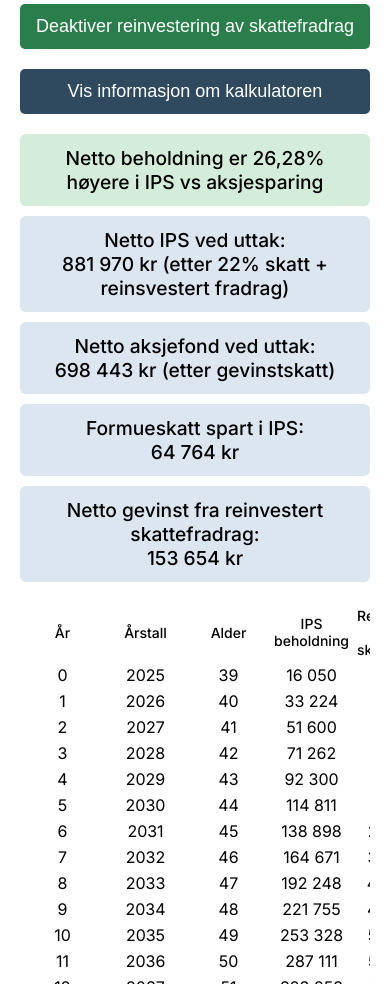
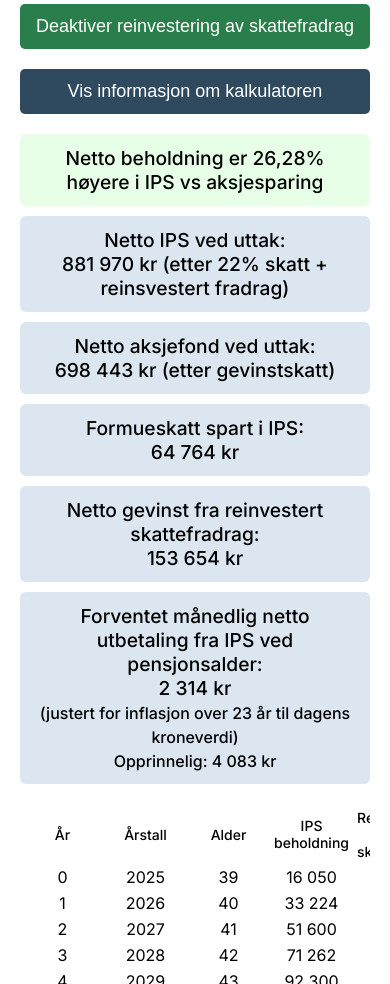
Before and after one commit to preben86/ipskalkulator, a plain HTML site: page index.html in a window 390 px wide. Shown: the part 780-1764 px from the top of the page. Drawn offline with nearby package versions, Linux system fonts and the light colour scheme.

Commit message:
Update index.html

```diff
--- a/index.html
+++ b/index.html
@@ -47,11 +47,10 @@
         }
         .message-container {
             display: flex;
-            flex-direction: row;
-            justify-content: space-between;
+            flex-wrap: wrap;
             gap: 20px;
             margin-bottom: 20px;
-            flex-wrap: wrap;
+            justify-content: space-between;
         }
         .message {
             background-color: #dbe6f0;
@@ -60,8 +59,15 @@
             text-align: center;
             font-size: 1.5rem;
             font-weight: 500;
-            flex: 1;
+            flex: 0 1 calc(33.333% - 20px);
             min-width: 200px;
+            box-sizing: border-box;
+        }
+        .percentage-message-positive {
+            background-color: #e6ffe6 !important; /* Dus grønn */
+        }
+        .percentage-message-negative {
+            background-color: #ffe6e6 !important; /* Dus rød */
         }
         .description {
             font-size: 1.4rem;
@@ -249,12 +255,6 @@
             margin-top: 20px;
             height: 400px;
         }
-        .positive-diff {
-            background-color: #d4edda; /* dus grønn */
-        }
-        .negative-diff {
-            background-color: #f8d7da; /* dus rød */
-        }
         @media (max-width: 768px) {
             .calculator {
                 padding: 20px;
@@ -284,6 +284,7 @@
             .message {
                 font-size: 1.2rem;
                 padding: 12px;
+                flex: 1 1 100%;
             }
             .description {
                 font-size: 1.2rem;
@@ -384,6 +385,13 @@
                         </div>
                     </div>
                     <div class="slider-container">
+                        <div class="slider-label">Inflasjon (%)</div>
+                        <div class="slider-input-container">
+                            <input type="range" min="0" max="10" value="2.5" step="0.1" class="slider" id="inflationRate">
+                            <div class="value"><input type="text" id="inflationRate-value" value="2,5" oninput="validateInputDecimal(this); updateSliderDecimal('inflationRate', this)" onblur="updateSliderDecimal('inflationRate', this)" onchange="updateSliderDecimal('inflationRate', this)" onkeypress="if(event.key === 'Enter') updateSliderDecimal('inflationRate', this)"></div>
+                        </div>
+                    </div>
+                    <div class="slider-container">
                         <div class="slider-label">Skjermingsrente (%)</div>
                         <div class="slider-input-container">
                             <input type="range" min="0" max="5" value="2.4" step="0.1" class="slider" id="shieldingRate">
@@ -436,7 +444,7 @@
                     <button onclick="toggleInfo()" class="info-button" id="infoButton">Vis informasjon om kalkulatoren</button>
                     <div id="infoSection" class="info-content hidden">
                         <h2>Om IPS Sparingskalkulator</h2>
-                        <p>Denne kalkulatoren estimerer veksten av sparing i IPS og global indexfond (ASK), med hensyn til norske skatteregler, formueskatt og skjerming.</p>
+                        <p>Denne kalkulatoren estimerer veksten av sparing i IPS, global indexfond (ASK) og banksparing, med hensyn til norske skatteregler, formueskatt og skjerming. Sparingen er inflasjonsjustert hvis angitt. Ved uttaksalder vises netto verdier etter skatt.</p>
                         <h2>Forklaring på reinvestering av skattefradrag</h2>
                         <p>Når reinvestering er aktivert, beregnes skattefradraget fra IPS-innskuddet (f.eks. 22% av 15 000 kr = 3 300 kr) og investeres i en separat aksjekonto (Reinsvestert IPS skattefradrag). Denne kontoen vokser som en vanlig ASK-konto, med skjerming, mulig formueskatt, og gevinstskatt ved uttak (37,84%). Nettoverdien fra denne kontoen legges til netto IPS-verdi for å vise total fordel, da fradraget er en ekstra besparelse som kan investeres annet sted.</p>
                         <h2>Fordeler og ulemper med IPS</h2>
@@ -501,6 +509,7 @@
                             <div id="fundNetMessage" class="message"></div>
                             <div id="savedWealthMessage" class="message"></div>
                             <div id="reinvestNetMessage" class="message"></div>
+                            <div id="monthlyPayoutMessage" class="message"></div>
                         </div>
                         <div class="results-table">
                             <div class="table-scroll">
@@ -529,6 +538,7 @@
             withdrawalAge: document.getElementById('withdrawalAge'),
             annualSavings: document.getElementById('annualSavings'),
             returnRate: document.getElementById('returnRate'),
+            inflationRate: document.getElementById('inflationRate'),
             shieldingRate: document.getElementById('shieldingRate'),
             wealthTaxRate: document.getElementById('wealthTaxRate'),
             stockTaxRate: document.getElementById('stockTaxRate'),
@@ -542,6 +552,7 @@
             withdrawalAge: document.getElementById('withdrawalAge-value'),
             annualSavings: document.getElementById('annualSavings-value'),
             returnRate: document.getElementById('returnRate-value'),
+            inflationRate: document.getElementById('inflationRate-value'),
             shieldingRate: document.getElementById('shieldingRate-value'),
             wealthTaxRate: document.getElementById('wealthTaxRate-value'),
             stockTaxRate: document.getElementById('stockTaxRate-value'),
@@ -615,7 +626,7 @@
             }
             if (['annualSavings'].includes(id)) {
                 return formatNumber(Math.round(numValue));
-            } else if (['returnRate', 'wealthTaxRate', 'shieldingRate', 'stockTaxRate', 'incomeTaxRate', 'ipsDeductionRate', 'fundDiscount'].includes(id)) {
+            } else if (['returnRate', 'inflationRate', 'wealthTaxRate', 'shieldingRate', 'stockTaxRate', 'incomeTaxRate', 'ipsDeductionRate', 'fundDiscount'].includes(id)) {
                 return numValue.toFixed(2).replace('.', ',');
             }
             return formatNumber(Math.round(numValue));
@@ -657,13 +668,8 @@
             document.getElementById('tableSection').classList.toggle('hidden', showInfo);
             document.getElementById('infoButton').innerText = showInfo ? 'Vis resultattabell' : 'Vis informasjon om kalkulatoren';
             const flexContainer = document.querySelector('.flex-container');
-            if (showInfo) {
-                flexContainer.style.maxHeight = 'none';
-                flexContainer.style.overflow = 'visible';
-            } else {
-                flexContainer.style.maxHeight = 'calc(100vh - 160px)';
-                flexContainer.style.overflow = 'hidden';
-            }
+            flexContainer.style.maxHeight = 'none';
+            flexContainer.style.overflow = 'visible';
         }
 
         let yearData = [];
@@ -677,6 +683,7 @@
                 withdrawalAge: parseNumber(values.withdrawalAge.value),
                 annualSavings: parseNumber(values.annualSavings.value),
                 returnRate: parseNumber(values.returnRate.value) / 100,
+                inflationRate: parseNumber(values.inflationRate.value) / 100,
                 shieldingRate: parseNumber(values.shieldingRate.value) / 100,
                 wealthTaxRate: parseNumber(values.wealthTaxRate.value) / 100,
                 stockTaxRate: parseNumber(values.stockTaxRate.value) / 100,
@@ -727,7 +734,7 @@
                 }
                 balanceFund = Math.max(0, balanceFund - wealthTaxFund);
 
-                // Reinsvestert IPS skattefradrag (ekstra fradrag fra)
+                // Reinsvestert IPS skattefradrag (ekstra fra fradrag)
                 let shieldingReinvest = 0;
                 let wealthTaxReinvest = 0;
                 if (reinvestDeduction) {
@@ -795,13 +802,34 @@
             let diffClass = '';
             if (percentageDiff > 0) {
                 diffText = `Netto beholdning er ${percentageDiff.toFixed(2).replace('.', ',')}% høyere i IPS vs aksjesparing`;
-                diffClass = 'positive-diff';
+                diffClass = 'percentage-message-positive';
             } else if (percentageDiff < 0) {
                 diffText = `Netto beholdning er ${Math.abs(percentageDiff).toFixed(2).replace('.', ',')}% lavere i IPS vs aksjesparing.`;
-                diffClass = 'negative-diff';
+                diffClass = 'percentage-message-negative';
             } else {
                 diffText = `Netto beholdning er lik i IPS vs aksjesparing.`;
             }
+
+            // Beregn netto IPS for utbetalingsberegning
+            let ipsNetForPayout = Math.round(finalIPS * (1 - params.incomeTaxRate));
+            if (reinvestDeduction) {
+                ipsNetForPayout += netReinvest;
+            }
+
+            // Beregn utbetalingsperiode: minst 10 år, frem til 80 år
+            const payoutYears = Math.max(10, 80 - params.withdrawalAge);
+
+            // Nominell årlig utbetaling (forenklet jevn fordeling)
+            const nominalAnnual = ipsNetForPayout / payoutYears;
+
+            // Nominell månedlig utbetaling
+            const nominalMonthly = nominalAnnual / 12;
+
+            // Inflasjonsjustert månedlig (tilbakeført til dagens kroneverdi)
+            const adjustedMonthly = nominalMonthly / Math.pow(1 + params.inflationRate, years);
+
+            // Oppdater infoboks
+            document.getElementById('monthlyPayoutMessage').innerHTML = `Forventet månedlig netto utbetaling fra IPS ved pensjonsalder:<br>${formatNumber(Math.round(adjustedMonthly))} kr<br><small>(justert for inflasjon over ${years} år til dagens kroneverdi)<br>Opprinnelig: ${formatNumber(Math.round(nominalMonthly))} kr</small>`;
 
             document.getElementById('resultsTableHead').innerHTML = `<tr>
                 <th>År</th>
@@ -820,10 +848,11 @@
             document.getElementById('fundNetMessage').innerText = `Netto aksjefond ved uttak:\n ${formatNumber(netFund)} kr (etter gevinstskatt)`;
             document.getElementById('savedWealthMessage').innerText = hasWealth ? `Formueskatt spart i IPS:\n ${formatNumber(totalWealthTaxFund)} kr` : '';
             document.getElementById('reinvestNetMessage').innerText = reinvestDeduction ? `Netto gevinst fra reinvestert skattefradrag:\n ${formatNumber(netReinvest)} kr` : '';
-            document.getElementById('percentageDiffMessage').innerText = diffText;
-            document.getElementById('percentageDiffMessage').classList.remove('positive-diff', 'negative-diff');
+            const percentageDiffMessage = document.getElementById('percentageDiffMessage');
+            percentageDiffMessage.innerText = diffText;
+            percentageDiffMessage.classList.remove('percentage-message-positive', 'percentage-message-negative');
             if (diffClass) {
-                document.getElementById('percentageDiffMessage').classList.add(diffClass);
+                percentageDiffMessage.classList.add(diffClass);
             }
         }
 
```
